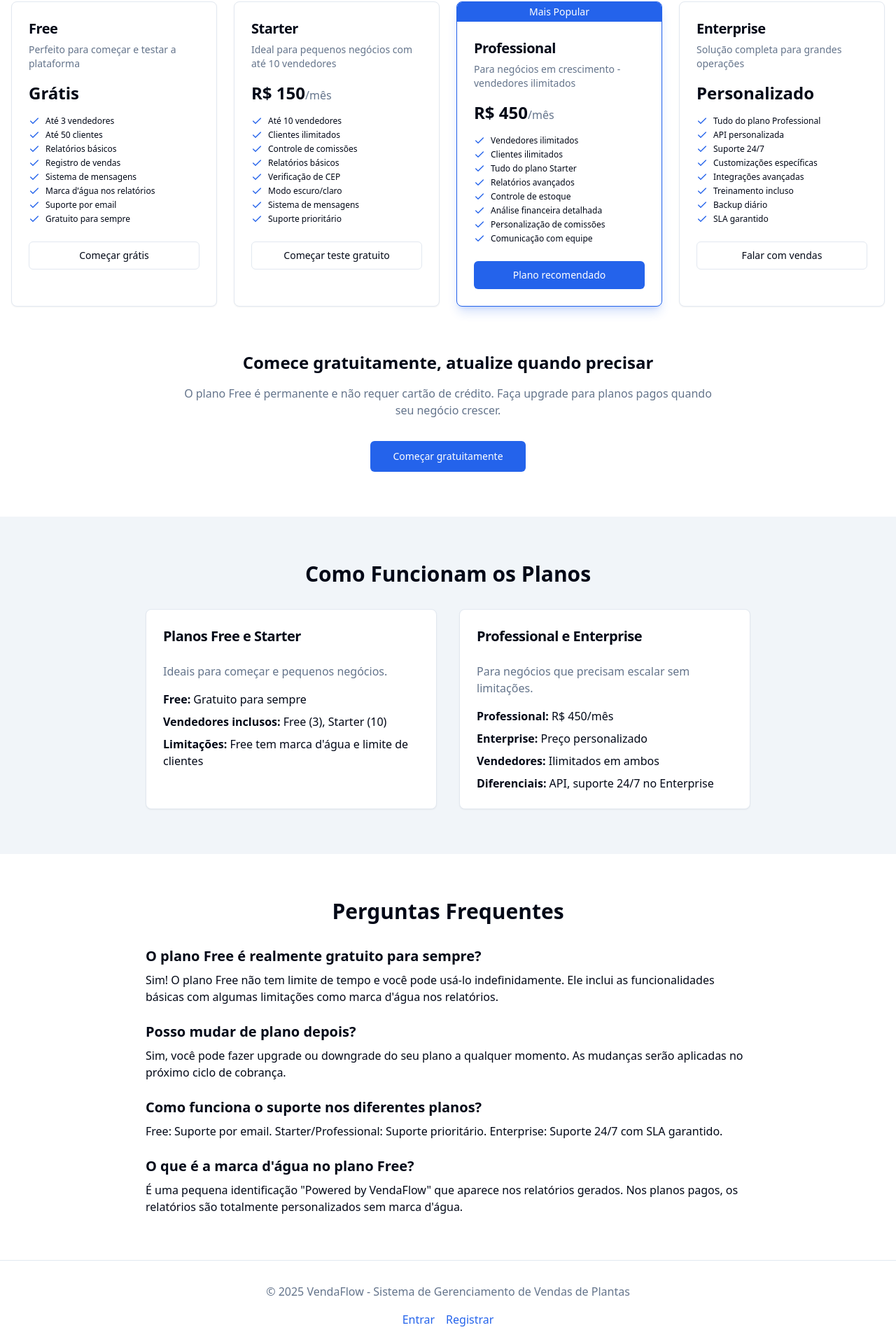
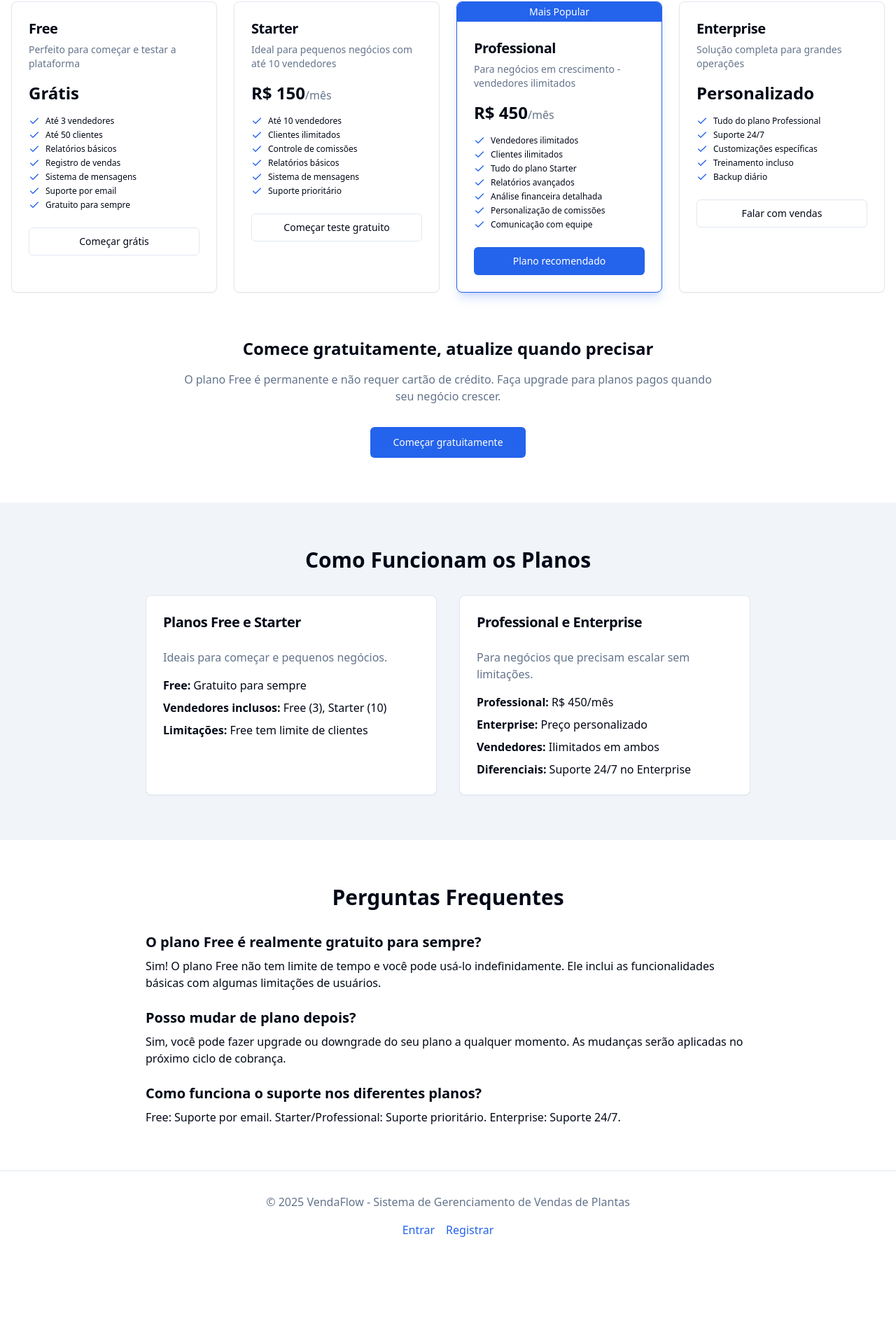
Before and after one commit to soloque/flora-sales-manager, a React (Vite) app: page /pricing in a window 1280 px wide. Shown: the part 366-2286 px from the top of the page at 70% size. After the commit the page ends 2167 px from the top, so only its background shows below. Built offline with nearby package versions, Linux system fonts and the light colour scheme.

Commit message:
Remove unused features and branding
Remove features like watermarks and API integrations, focusing on the MVP.

```diff
--- a/src/pages/Landing.tsx
+++ b/src/pages/Landing.tsx
@@ -23,13 +23,13 @@ const Landing = () => {
     },
     {
       icon: TrendingUp,
-      title: "Análises Avançadas",
-      description: "Gráficos e métricas detalhadas para otimizar seus resultados"
+      title: "Análises Básicas",
+      description: "Gráficos e métricas para otimizar seus resultados"
     },
     {
       icon: Shield,
       title: "Dados Seguros",
-      description: "Seus dados protegidos com a mais alta segurança"
+      description: "Seus dados protegidos com segurança"
     },
     {
       icon: Zap,
@@ -49,7 +49,6 @@ const Landing = () => {
         "Até 50 clientes",
         "Relatórios básicos",
         "Registro de vendas",
-        "Marca d'água nos relatórios",
         "Suporte por email"
       ],
       highlighted: false
@@ -64,7 +63,6 @@ const Landing = () => {
         "Clientes ilimitados",
         "Controle de comissões",
         "Relatórios básicos",
-        "Verificação de CEP",
         "Suporte prioritário"
       ],
       highlighted: false
@@ -79,7 +77,6 @@ const Landing = () => {
         "Clientes ilimitados",
         "Tudo do plano Starter",
         "Relatórios avançados",
-        "Controle de estoque",
         "Análise financeira detalhada"
       ],
       highlighted: true
@@ -91,10 +88,8 @@ const Landing = () => {
       description: "Para grandes operações",
       features: [
         "Tudo do plano Professional",
-        "API personalizada",
         "Suporte 24/7",
         "Customizações específicas",
-        "Integrações avançadas",
         "Treinamento incluso"
       ],
       highlighted: false
@@ -178,7 +173,7 @@ const Landing = () => {
               Tudo que Você Precisa
             </h2>
             <p className="text-xl text-muted-foreground max-w-2xl mx-auto">
-              Funcionalidades poderosas para otimizar suas vendas e crescer seu negócio
+              Funcionalidades essenciais para otimizar suas vendas e crescer seu negócio
             </p>
           </div>
 
@@ -275,7 +270,7 @@ const Landing = () => {
             Pronto para Revolucionar suas Vendas?
           </h2>
           <p className="text-xl text-muted-foreground">
-            Junte-se a milhares de empresas que já transformaram seus resultados com o VendaFlow
+            Junte-se a empresas que já transformaram seus resultados com o VendaFlow
           </p>
           <Button asChild size="lg" className="h-16 px-12 text-xl font-bold rounded-2xl shadow-2xl hover:shadow-3xl transition-all duration-300">
             <Link to="/register">
--- a/src/pages/Pricing.tsx
+++ b/src/pages/Pricing.tsx
@@ -1,3 +1,4 @@
+
 import { useState } from "react";
 import { Link } from "react-router-dom";
 import { Button } from "@/components/ui/button";
@@ -21,7 +22,6 @@ const Pricing = () => {
         "Relatórios básicos",
         "Registro de vendas",
         "Sistema de mensagens",
-        "Marca d'água nos relatórios",
         "Suporte por email",
         "Gratuito para sempre",
       ],
@@ -32,14 +32,12 @@ const Pricing = () => {
     {
       name: "Starter",
       description: "Ideal para pequenos negócios com até 10 vendedores",
-      price: isAnnual ? 1620 : 150, // R$150/mo or R$135/mo annually (R$1620/year)
+      price: isAnnual ? 1620 : 150,
       features: [
         "Até 10 vendedores",
         "Clientes ilimitados",
         "Controle de comissões",
         "Relatórios básicos",
-        "Verificação de CEP",
-        "Modo escuro/claro",
         "Sistema de mensagens",
         "Suporte prioritário",
       ],
@@ -50,38 +48,34 @@ const Pricing = () => {
     {
       name: "Professional",
       description: "Para negócios em crescimento - vendedores ilimitados",
-      price: isAnnual ? 4860 : 450, // R$450/mo or R$405/mo annually (R$4860/year)
+      price: isAnnual ? 4860 : 450,
       features: [
         "Vendedores ilimitados",
         "Clientes ilimitados",
         "Tudo do plano Starter",
         "Relatórios avançados",
-        "Controle de estoque",
         "Análise financeira detalhada",
         "Personalização de comissões",
         "Comunicação com equipe",
       ],
       highlighted: true,
       cta: "Plano recomendado",
-      sellerLimit: null, // Unlimited
+      sellerLimit: null,
     },
     {
       name: "Enterprise",
       description: "Solução completa para grandes operações",
-      price: "custom" as const, // Custom pricing
+      price: "custom" as const,
       features: [
         "Tudo do plano Professional",
-        "API personalizada",
         "Suporte 24/7",
         "Customizações específicas",
-        "Integrações avançadas",
         "Treinamento incluso",
         "Backup diário",
-        "SLA garantido",
       ],
       highlighted: false,
       cta: "Falar com vendas",
-      sellerLimit: null, // Unlimited
+      sellerLimit: null,
     },
   ];
 
@@ -229,7 +223,7 @@ const Pricing = () => {
                 <div className="space-y-2">
                   <p><strong>Free:</strong> Gratuito para sempre</p>
                   <p><strong>Vendedores inclusos:</strong> Free (3), Starter (10)</p>
-                  <p><strong>Limitações:</strong> Free tem marca d'água e limite de clientes</p>
+                  <p><strong>Limitações:</strong> Free tem limite de clientes</p>
                 </div>
               </CardContent>
             </Card>
@@ -246,7 +240,7 @@ const Pricing = () => {
                   <p><strong>Professional:</strong> R$ 450/mês</p>
                   <p><strong>Enterprise:</strong> Preço personalizado</p>
                   <p><strong>Vendedores:</strong> Ilimitados em ambos</p>
-                  <p><strong>Diferenciais:</strong> API, suporte 24/7 no Enterprise</p>
+                  <p><strong>Diferenciais:</strong> Suporte 24/7 no Enterprise</p>
                 </div>
               </CardContent>
             </Card>
@@ -267,7 +261,7 @@ const Pricing = () => {
               </h3>
               <p>
                 Sim! O plano Free não tem limite de tempo e você pode usá-lo indefinidamente.
-                Ele inclui as funcionalidades básicas com algumas limitações como marca d'água nos relatórios.
+                Ele inclui as funcionalidades básicas com algumas limitações de usuários.
               </p>
             </div>
             <div>
@@ -285,16 +279,7 @@ const Pricing = () => {
               </h3>
               <p>
                 Free: Suporte por email. Starter/Professional: Suporte prioritário.
-                Enterprise: Suporte 24/7 com SLA garantido.
-              </p>
-            </div>
-            <div>
-              <h3 className="text-xl font-semibold mb-2">
-                O que é a marca d'água no plano Free?
-              </h3>
-              <p>
-                É uma pequena identificação "Powered by VendaFlow" que aparece nos relatórios gerados.
-                Nos planos pagos, os relatórios são totalmente personalizados sem marca d'água.
+                Enterprise: Suporte 24/7.
               </p>
             </div>
           </div>
```
